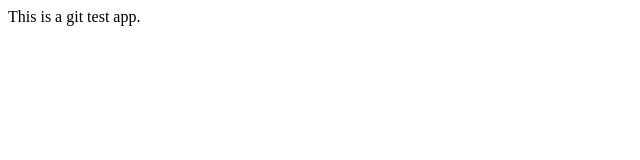
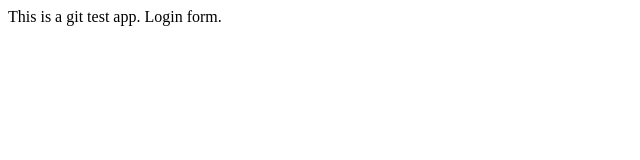
Before and after one commit to raviteja431/TestTutorial, a plain HTML site: page index.html in a window 1280 px wide. Shown: the full height of the page, 0-640 px from the left. Drawn offline with Linux system fonts and the light colour scheme.

Commit message:
log in file

```diff
--- a/index.html
+++ b/index.html
@@ -4,5 +4,6 @@
     </head>
     <body>
         This is a git test app.
+        Login form.
     </body>
 </html>
```
Also changed, not shown: login.html (added, +3 -0 lines).
